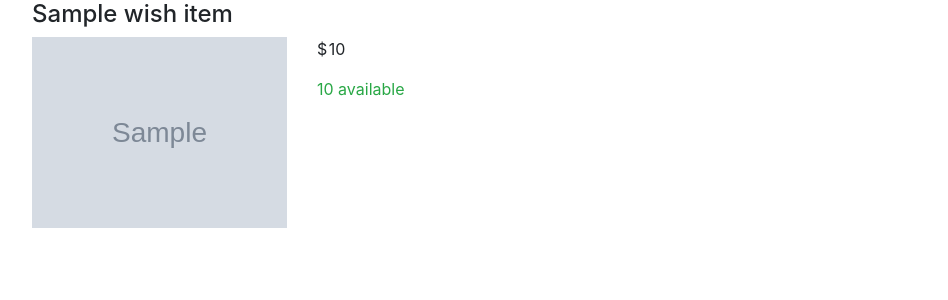
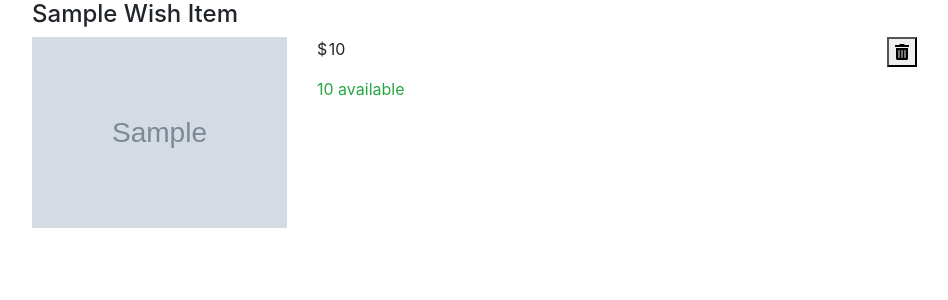
Before and after one commit to johannesmu/php-class-f19, a PHP site: template templates/wishlist.twig in a window 1280 px wide. Shown: the part 56-356 px from the top of the page, without its empty margins (53-1001 px from the left). Run offline with PHP 8.4, Linux system fonts and the light colour scheme; the template is opened without the code that fills it: most values are stand-ins (such as "Sample title", 1, 10 or a date in 2020); grey boxes marked "Sample" are stand-in pictures; some libraries are stand-ins or nearby versions.

Commit message:
added delete form to wishlist twig

```diff
--- a/templates/wishlist.twig
+++ b/templates/wishlist.twig
@@ -6,7 +6,7 @@
     <div class="container main-container">
     {% for item in wish_items %}
       <div class="row">
-        <h4 class="col"u>{{item.name}}</h4>
+        <h4 class="col text-capitalize">{{item.name}}</h4>
       </div>
       <div class="row">
         <div class="col-3">
@@ -18,7 +18,10 @@
         </div>
         <div class="col-3">
           <form method="get" action="wishlist.php">
-
+            <input type="hidden" name="product_id" value="{{item.product_id}}">
+            <button type="submit" name="action" value="delete">
+              <i class="fas fa-trash-alt"></i>
+            </button>
           </form>
         </div>
       </div>
```
